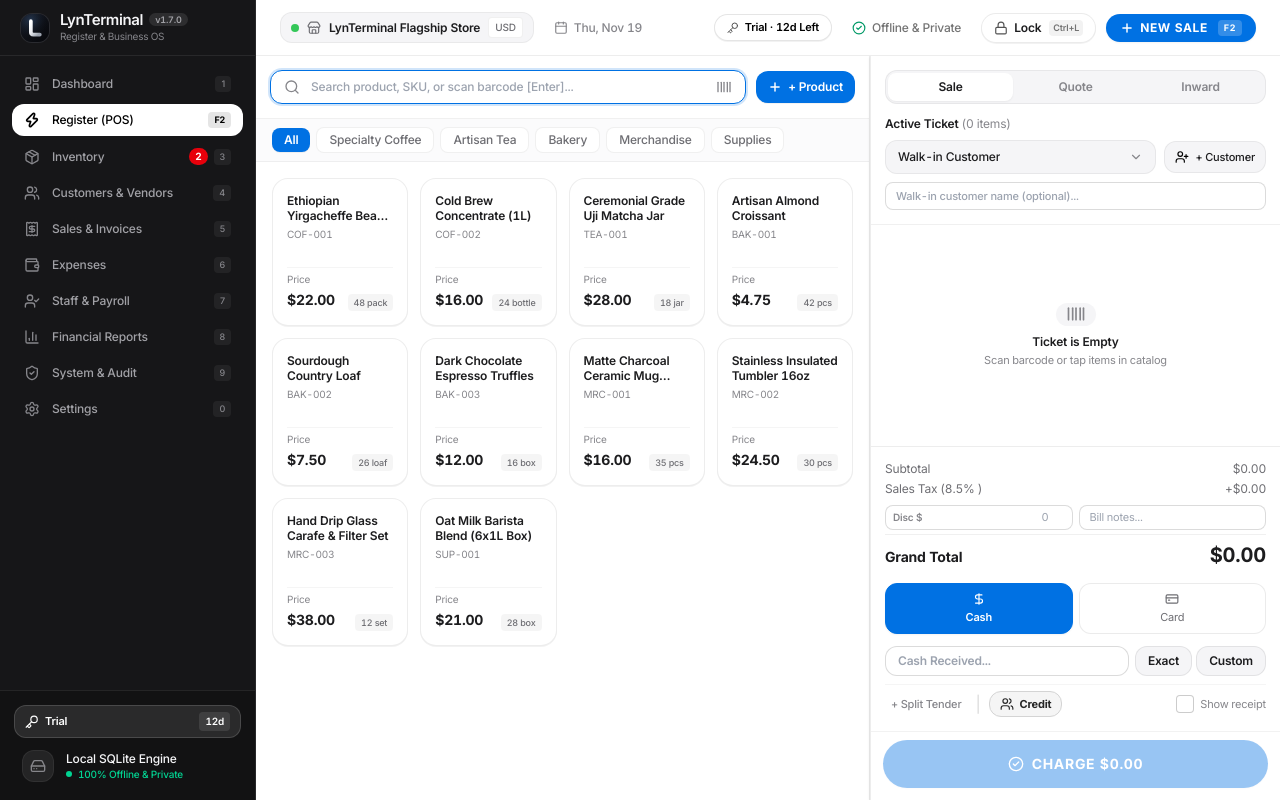
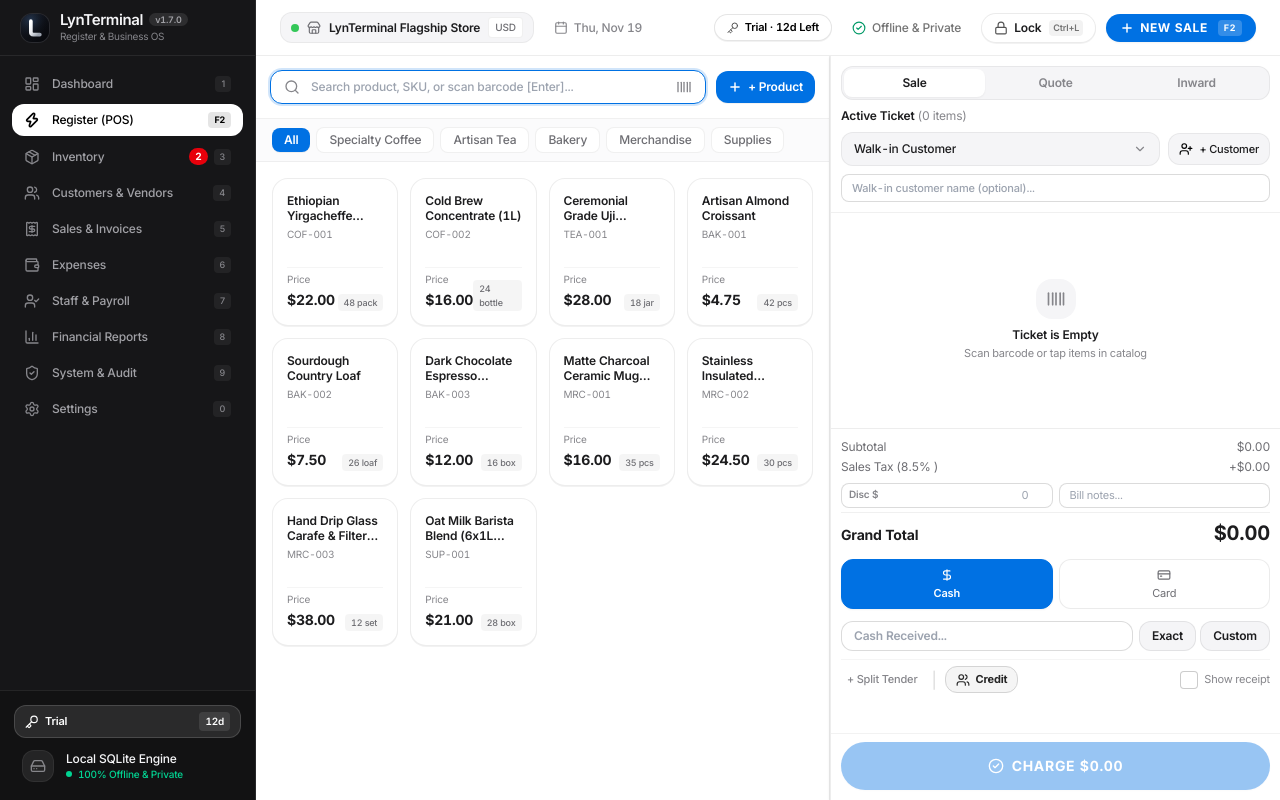
Before and after one commit to chronoarchon/LynTerminal, a React (Vite) app: page / in a window 1280 px wide. Built offline with nearby package versions, Linux system fonts and the light colour scheme.

Commit message:
fix(pos): keep 3+ ticket items visible on 14-inch screens in standard POS

```diff
--- a/src/components/POSBilling.tsx
+++ b/src/components/POSBilling.tsx
@@ -928,14 +928,14 @@ export const POSBilling: React.FC<POSBillingProps> = ({
 
       {/* RIGHT COLUMN: Active Ticket & Checkout */}
       <div
-        className={`w-full lg:w-[410px] bg-white flex flex-col h-full shrink-0 border-l border-black/[0.07] shadow-sm overflow-hidden ${
+        className={`w-full lg:w-[430px] xl:w-[450px] bg-white flex flex-col h-full shrink-0 border-l border-black/[0.07] shadow-sm overflow-hidden ${
           mobileView === "catalog" ? "hidden lg:flex" : "flex"
         }`}
       >
         {/* Ticket Header & Customer Selector */}
-        <div className="p-3.5 border-b border-black/[0.06] bg-white">
+        <div className="p-2.5 border-b border-black/[0.06] bg-white shrink-0">
           {/* Bill Mode Tabs */}
-          <div className="flex items-center p-0.5 bg-[#F5F5F7] rounded-xl border border-black/[0.06] mb-3">
+          <div className="flex items-center p-0.5 bg-[#F5F5F7] rounded-xl border border-black/[0.06] mb-2">
             <button
               type="button"
               onClick={() => switchBillMode("SALE")}
@@ -1081,48 +1081,52 @@ export const POSBilling: React.FC<POSBillingProps> = ({
           )}
         </div>
 
+        {/* Scrollable Ticket Items + Payment Controls (always keeps 3+ items visible on 14" screens) */}
+        <div className="flex-1 min-h-0 overflow-y-auto overflow-x-hidden flex flex-col">
         {/* Ticket Line Items */}
-        <div className="flex-1 overflow-y-auto p-3.5 space-y-2">
+        <div className="p-2.5 space-y-1.5 min-h-[215px] shrink-0">
           {cart.map((item) => (
             <div
               key={item.item_id}
-              className="p-3 rounded-2xl border border-black/[0.06] bg-[#FBFBFC] flex flex-col gap-2"
+              className="px-2.5 py-2 rounded-xl border border-black/[0.06] bg-[#FBFBFC] flex flex-col gap-1"
             >
-              <div className="flex justify-between items-start">
-                <div className="flex flex-col pr-2">
-                  <span className="text-xs font-semibold text-[#1D1D1F] leading-snug">
+              <div className="flex justify-between items-center gap-2">
+                <div className="flex items-baseline gap-1.5 min-w-0 pr-1">
+                  <span className="text-xs font-semibold text-[#1D1D1F] leading-snug truncate">
                     {item.item_name}
                   </span>
-                  <span className="text-[10px] text-[#86868B] font-mono">
-                    {item.sku || "—"}
-                  </span>
+                  {item.sku && (
+                    <span className="text-[10px] text-[#86868B] font-mono shrink-0">
+                      ({item.sku})
+                    </span>
+                  )}
                 </div>
                 <button
                   onClick={() => removeFromCart(item.item_id)}
-                  className="text-[#86868B] hover:text-[#FF3B30] transition p-1"
+                  className="text-[#86868B] hover:text-[#FF3B30] transition p-0.5 shrink-0 cursor-pointer"
                 >
                   <Trash2 className="w-3.5 h-3.5" />
                 </button>
               </div>
 
-              <div className="flex items-center justify-between pt-1">
+              <div className="flex items-center justify-between">
                 <div className="flex items-center gap-1.5">
                   <button
                     onClick={() => updateQuantity(item.item_id, -1)}
-                    className="w-6 h-6 rounded-lg bg-white border border-black/[0.08] text-[#1D1D1F] hover:bg-[#F5F5F7] flex items-center justify-center transition apple-press"
+                    className="w-5 h-5 rounded-md bg-white border border-black/[0.08] text-[#1D1D1F] hover:bg-[#F5F5F7] flex items-center justify-center transition apple-press cursor-pointer"
                   >
                     <Minus className="w-3 h-3" />
                   </button>
-                  <span className="w-8 text-center text-xs font-bold font-mono text-[#1D1D1F]">
+                  <span className="w-6 text-center text-xs font-bold font-mono text-[#1D1D1F]">
                     {item.quantity}
                   </span>
                   <button
                     onClick={() => updateQuantity(item.item_id, 1)}
-                    className="w-6 h-6 rounded-lg bg-white border border-black/[0.08] text-[#1D1D1F] hover:bg-[#F5F5F7] flex items-center justify-center transition apple-press"
+                    className="w-5 h-5 rounded-md bg-white border border-black/[0.08] text-[#1D1D1F] hover:bg-[#F5F5F7] flex items-center justify-center transition apple-press cursor-pointer"
                   >
                     <Plus className="w-3 h-3" />
                   </button>
-                  <span className="text-[10px] text-[#86868B] ml-1">{item.unit}</span>
+                  <span className="text-[10px] text-[#86868B] ml-0.5">{item.unit}</span>
                 </div>
 
                 <div className="text-right">
@@ -1150,7 +1154,7 @@ export const POSBilling: React.FC<POSBillingProps> = ({
           ))}
 
           {cart.length === 0 && (
-            <div className="h-full flex flex-col items-center justify-center py-16 text-center text-[#86868B]">
+            <div className="h-full flex flex-col items-center justify-center py-10 text-center text-[#86868B]">
               <div className="w-10 h-10 rounded-2xl bg-[#F5F5F7] text-[#86868B] flex items-center justify-center mb-2">
                 <Barcode className="w-5 h-5" />
               </div>
@@ -1163,8 +1167,7 @@ export const POSBilling: React.FC<POSBillingProps> = ({
         </div>
 
         {/* Totals & Payment Control */}
-        <div className="border-t border-black/[0.07] bg-white flex flex-col shrink-0 min-h-0">
-          <div className="p-3.5 space-y-2.5 overflow-y-auto max-h-[46vh]">
+        <div className="border-t border-black/[0.07] bg-white p-2.5 space-y-2 shrink-0">
 
           {/* Numbers breakdown */}
           <div className="space-y-1 text-xs">
@@ -1729,9 +1732,10 @@ export const POSBilling: React.FC<POSBillingProps> = ({
             </div>
           )}
           </div>
+        </div>
 
           {/* Pinned Checkout Button */}
-          <div className="p-3 pt-2 bg-white border-t border-black/[0.05] shrink-0">
+          <div className="p-2.5 pt-2 bg-white border-t border-black/[0.05] shrink-0">
             <button
               onClick={handleCheckout}
               disabled={
@@ -1766,7 +1770,6 @@ export const POSBilling: React.FC<POSBillingProps> = ({
               )}
             </button>
           </div>
-        </div>
       </div>
 
       {/* QUICK ADD PRODUCT MODAL */}
```
